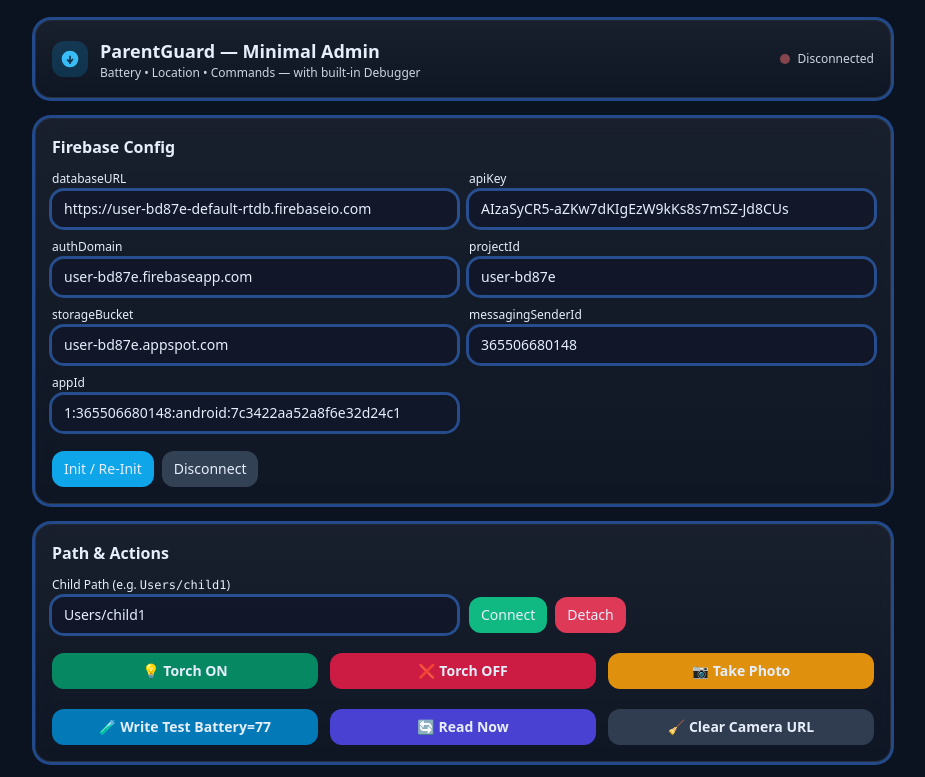
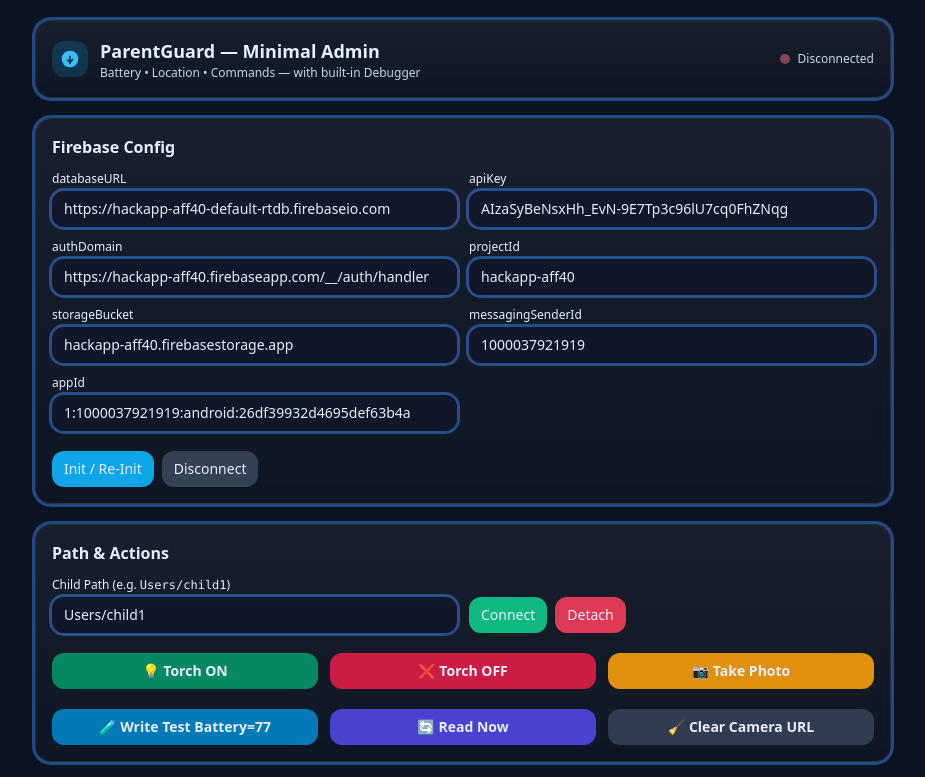
Before and after one commit to Sukh362/Hack, a plain HTML site: page index.html in a window 1280 px wide. Shown: the top 777 px of the page, without its empty margins (177-1102 px from the left). Drawn offline with nearby package versions, Linux system fonts and the light colour scheme.

Commit message:
Update index.html

```diff
--- a/index.html
+++ b/index.html
@@ -31,13 +31,13 @@
     <section class="glass ring rounded-2xl p-4 space-y-3">
       <h2 class="text-base font-semibold">Firebase Config</h2>
       <div class="grid sm:grid-cols-2 gap-3 text-xs">
-        <label>databaseURL<input id="cfgDbUrl" class="w-full bg-slate-900/60 ring rounded-xl px-3 py-2 text-sm mt-1" value="https://user-bd87e-default-rtdb.firebaseio.com"/></label>
-        <label>apiKey<input id="cfgApiKey" class="w-full bg-slate-900/60 ring rounded-xl px-3 py-2 text-sm mt-1" value="AIzaSyCR5-aZKw7dKIgEzW9kKs8s7mSZ-Jd8CUs"/></label>
-        <label>authDomain<input id="cfgAuthDomain" class="w-full bg-slate-900/60 ring rounded-xl px-3 py-2 text-sm mt-1" value="user-bd87e.firebaseapp.com"/></label>
-        <label>projectId<input id="cfgProjectId" class="w-full bg-slate-900/60 ring rounded-xl px-3 py-2 text-sm mt-1" value="user-bd87e"/></label>
-        <label>storageBucket<input id="cfgBucket" class="w-full bg-slate-900/60 ring rounded-xl px-3 py-2 text-sm mt-1" value="user-bd87e.appspot.com"/></label>
-        <label>messagingSenderId<input id="cfgSender" class="w-full bg-slate-900/60 ring rounded-xl px-3 py-2 text-sm mt-1" value="365506680148"/></label>
-        <label>appId<input id="cfgAppId" class="w-full bg-slate-900/60 ring rounded-xl px-3 py-2 text-sm mt-1" value="1:365506680148:android:7c3422aa52a8f6e32d24c1"/></label>
+        <label>databaseURL<input id="cfgDbUrl" class="w-full bg-slate-900/60 ring rounded-xl px-3 py-2 text-sm mt-1" value="https://hackapp-aff40-default-rtdb.firebaseio.com"/></label>
+        <label>apiKey<input id="cfgApiKey" class="w-full bg-slate-900/60 ring rounded-xl px-3 py-2 text-sm mt-1" value="AIzaSyBeNsxHh_EvN-9E7Tp3c96lU7cq0FhZNqg"/></label>
+        <label>authDomain<input id="cfgAuthDomain" class="w-full bg-slate-900/60 ring rounded-xl px-3 py-2 text-sm mt-1" value="https://hackapp-aff40.firebaseapp.com/__/auth/handler"/></label>
+        <label>projectId<input id="cfgProjectId" class="w-full bg-slate-900/60 ring rounded-xl px-3 py-2 text-sm mt-1" value="hackapp-aff40"/></label>
+        <label>storageBucket<input id="cfgBucket" class="w-full bg-slate-900/60 ring rounded-xl px-3 py-2 text-sm mt-1" value="hackapp-aff40.firebasestorage.app"/></label>
+        <label>messagingSenderId<input id="cfgSender" class="w-full bg-slate-900/60 ring rounded-xl px-3 py-2 text-sm mt-1" value="1000037921919"/></label>
+        <label>appId<input id="cfgAppId" class="w-full bg-slate-900/60 ring rounded-xl px-3 py-2 text-sm mt-1" value="1:1000037921919:android:26df39932d4695def63b4a"/></label>
       </div>
       <div class="flex gap-2 pt-2">
         <button id="btnInit" class="px-3 py-2 rounded-xl bg-sky-500 hover:bg-sky-400 text-sm font-medium">Init / Re‑Init</button>
```
